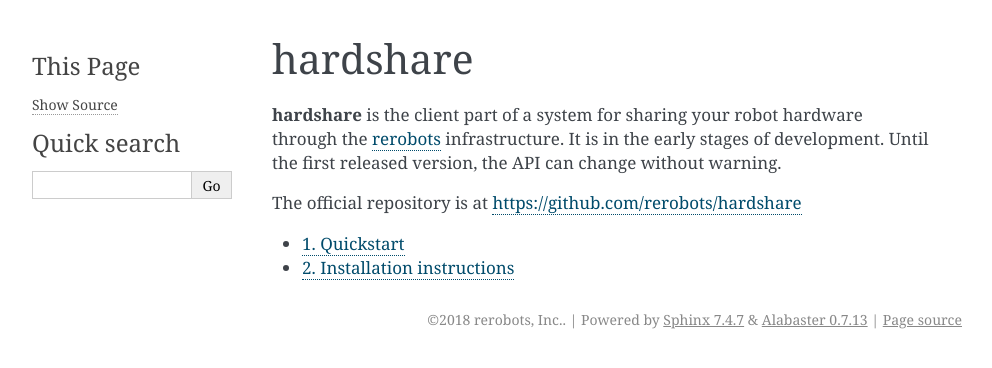
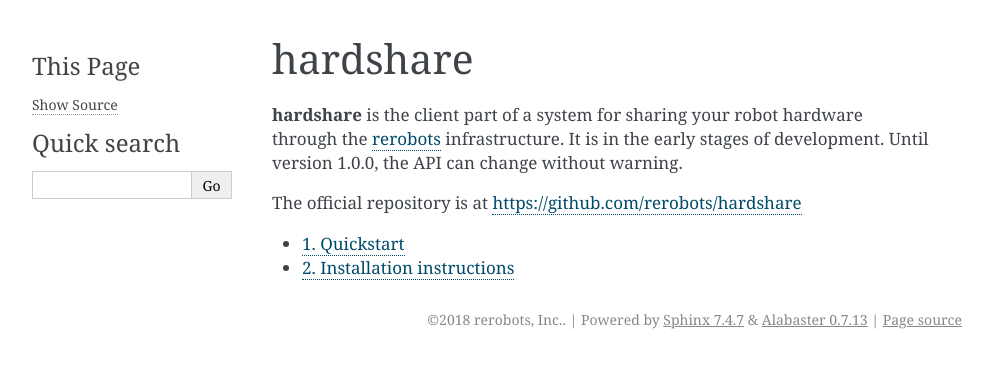
Before and after one commit to rerobots/hardshare, a Sphinx documentation site: the page built from doc/index.rst, in a window 1280 px wide. Shown: the top 368 px of the page, without its empty margins (148-1140 px from the left). Built offline with Sphinx 7.4.7, drawn with Linux system fonts in a browser that asks for light colours; the version number could not be read and is left out.

Commit message:
DOC: API, protocol changes without warning until 1.0.0

```diff
--- a/doc/index.rst
+++ b/doc/index.rst
@@ -3,7 +3,7 @@ hardshare
 
 **hardshare** is the client part of a system for sharing your robot hardware
 through the rerobots_ infrastructure. It is in the early stages of development.
-Until the first released version, the API can change without warning.
+Until version 1.0.0, the API can change without warning.
 
 The official repository is at https://github.com/rerobots/hardshare
 
```
Also changed, not shown: README.md (+1 -1 lines), py-ws/README.rst.
